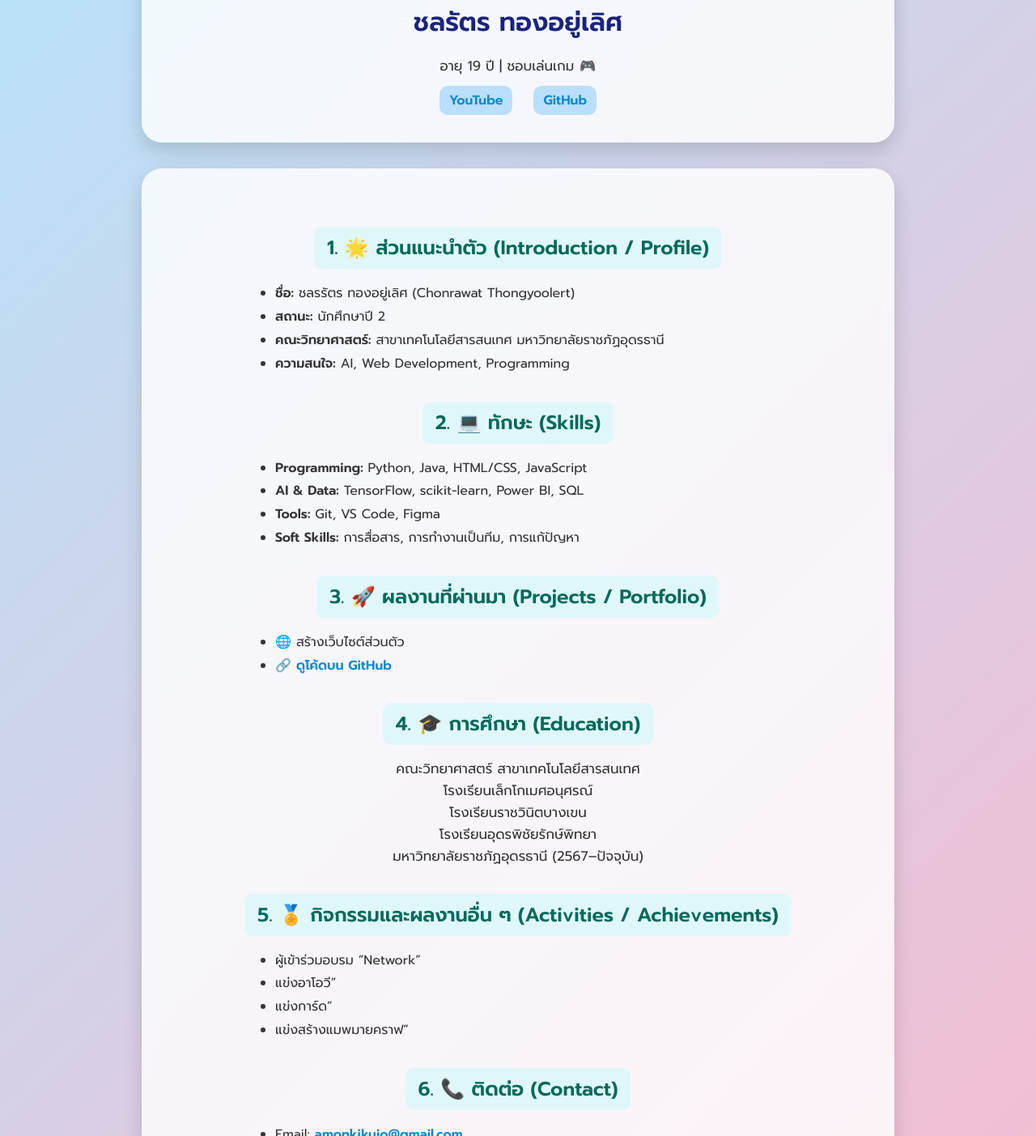
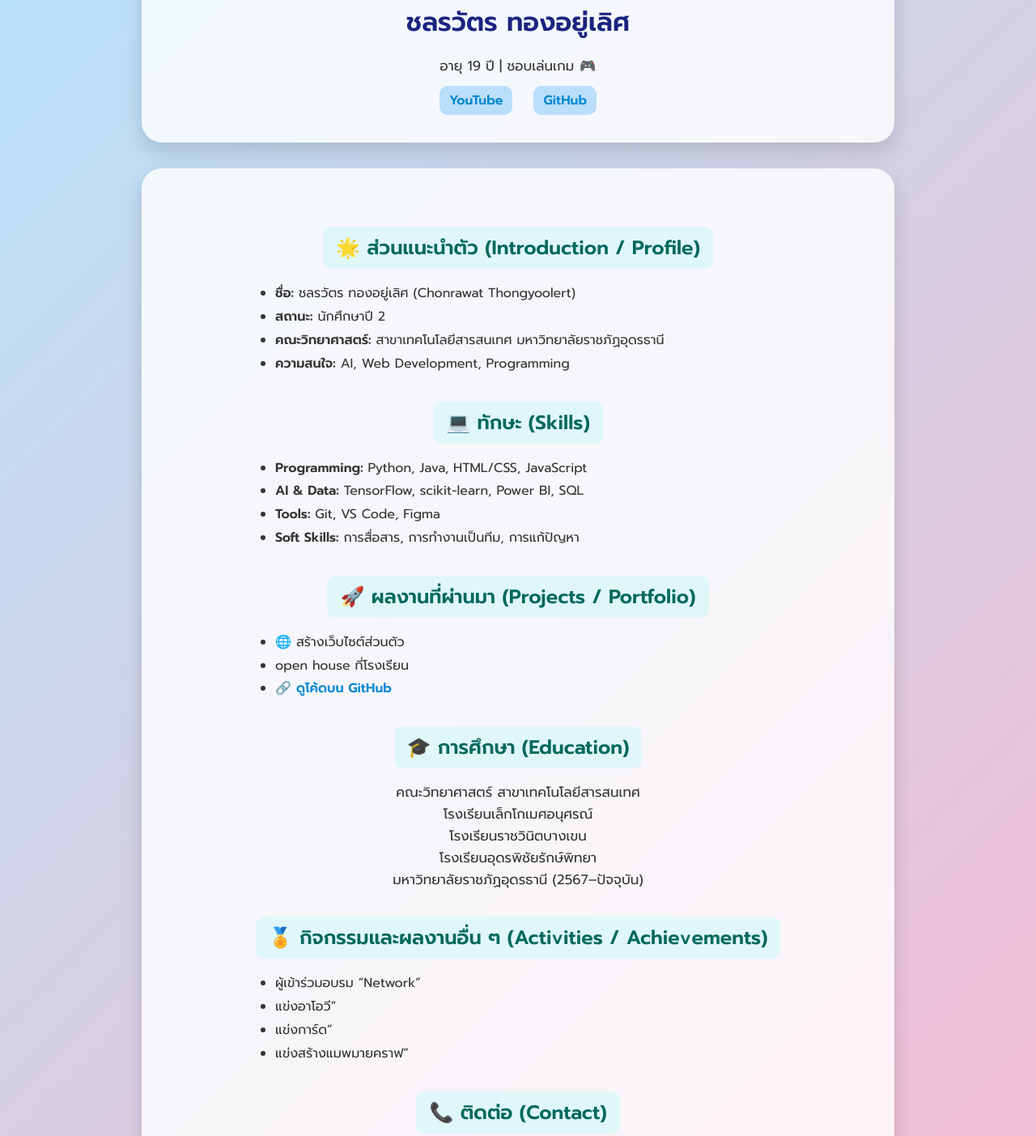
Before and after one commit to amonkung/amonkung.github.io, a plain HTML site: page index.html in a window 1280 px wide. Shown: the part 303-1706 px from the top of the page at 81% size. Drawn offline with Linux system fonts and the light colour scheme.

Commit message:
index.html

```diff
--- a/index.html
+++ b/index.html
@@ -104,7 +104,7 @@
 
   <div class="card">
     <img src="https://scontent-bkk1-1.xx.fbcdn.net/v/t39.30808-6/484248087_2095352227575613_740292378137335572_n.jpg?_nc_cat=109&ccb=1-7&_nc_sid=a5f93a&_nc_ohc=0xsKt7JuAMAQ7kNvwFVrd_t&_nc_oc=AdlzxPYpq7nwvSwRRKrUBmEzOMTAlYVwu3S8R17tc5yj-7VGwlOScIUvOWURMZ1y0GA&_nc_zt=23&_nc_ht=scontent-bkk1-1.xx&_nc_gid=vFMsjZZZJLNIShq9rAuhtA&oh=00_AfgOzzw1QQgBQimMeuZwEyCuOnu62hPXfbEY76W_3dpIxQ&oe=691B0964" alt="Profile Image">
-    <h1>ชลรัตร ทองอยู่เลิศ</h1>
+    <h1>ชลรวัตร ทองอยู่เลิศ</h1>
     <p>อายุ 19 ปี | ชอบเล่นเกม 🎮</p>
 
     <div class="link-group">
@@ -114,15 +114,15 @@
   </div>
 
   <div class="card">
-    <h2>1. 🌟 ส่วนแนะนำตัว (Introduction / Profile)</h2>
+    <h2>🌟 ส่วนแนะนำตัว (Introduction / Profile)</h2>
     <ul>
-      <li><b>ชื่อ:</b> ชลรรัตร ทองอยู่เลิศ (Chonrawat Thongyoolert)</li>
+      <li><b>ชื่อ:</b> ชลรวัตร ทองอยู่เลิศ (Chonrawat Thongyoolert)</li>
       <li><b>สถานะ:</b> นักศึกษาปี 2</li>
       <li><b>คณะวิทยาศาสตร์:</b> สาขาเทคโนโลยีสารสนเทศ มหาวิทยาลัยราชภัฏอุดรธานี</li>
       <li><b>ความสนใจ:</b> AI, Web Development, Programming</li>
     </ul>
 
-    <h2>2. 💻 ทักษะ (Skills)</h2>
+    <h2>💻 ทักษะ (Skills)</h2>
     <ul>
       <li><b>Programming:</b> Python, Java, HTML/CSS, JavaScript</li>
       <li><b>AI & Data:</b> TensorFlow, scikit-learn, Power BI, SQL</li>
@@ -130,20 +130,21 @@
       <li><b>Soft Skills:</b> การสื่อสาร, การทำงานเป็นทีม, การแก้ปัญหา</li>
     </ul>
 
-    <h2>3. 🚀 ผลงานที่ผ่านมา (Projects / Portfolio)</h2>
+    <h2>🚀 ผลงานที่ผ่านมา (Projects / Portfolio)</h2>
     <ul>
       <li>🌐 สร้างเว็บไซต์ส่วนตัว</li>
+      <li> open house ที่โรงเรียน</li>
       <li>🔗 <a href="https://github.com/amonkung/yorn-is-kai">ดูโค้ดบน GitHub</a></li>
     </ul>
 
-    <h2>4. 🎓 การศึกษา (Education)</h2>
+    <h2>🎓 การศึกษา (Education)</h2>
     <p>คณะวิทยาศาสตร์ สาขาเทคโนโลยีสารสนเทศ<br>
       โรงเรียนเล็กโกเมศอนุศรณ์<br>
       โรงเรียนราชวินิตบางเขน<br>
       โรงเรียนอุดรพิชัยรักษ์พิทยา<br>
       มหาวิทยาลัยราชภัฏอุดรธานี (2567–ปัจจุบัน)</p>
 
-    <h2>5. 🏅 กิจกรรมและผลงานอื่น ๆ (Activities / Achievements)</h2>
+    <h2>🏅 กิจกรรมและผลงานอื่น ๆ (Activities / Achievements)</h2>
     <ul>
       <li>ผู้เข้าร่วมอบรม “Network”</li>
       <li>แข่งอาโอวี”</li>
@@ -151,14 +152,14 @@
       <li>แข่งสร้างแมพมายคราฟ”</li>
     </ul>
 
-    <h2>6. 📞 ติดต่อ (Contact)</h2>
+    <h2>📞 ติดต่อ (Contact)</h2>
     <ul>
       <li>Email: <a href="mailto:amonkikuio@gmail.com">amonkikuio@gmail.com</a></li>
       <li>GitHub: <a href="https://github.com/amonkung">amonkung</a></li>
       <li>Facebook: <a href="https://www.facebook.com/amonkung.tohighway/">amonkung tohighway</a></li>
     </ul>
 
-    <h2>7. 💡 องค์ประกอบเสริม (Career Interest)</h2>
+    <h2>💡 องค์ประกอบเสริม (Career Interest)</h2>
     <p>สนใจทำงานด้าน AI Engineer, Web Developer, Codingและ พัฒนาเกมหรือสร้างเกม ในอนาคต</p>
   </div>
 
```
